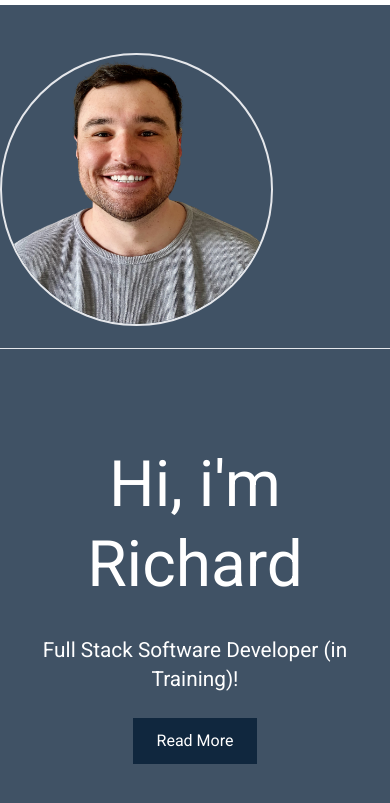
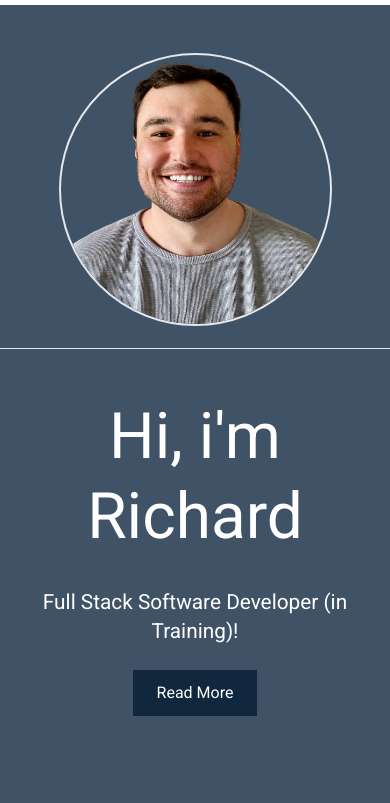
Before and after one commit to sigltech/sigl_portfolio, a website: page src/index.html in a window 390 px wide. Shown: the part 111-914 px from the top of the page. Drawn offline with Linux system fonts and the light colour scheme.

Commit message:
fixed styling for image on mobile

```diff
--- a/src/index.css
+++ b/src/index.css
@@ -140,7 +140,12 @@ body {
         margin-bottom: 1rem;
     }
 
+    .mobile-img-div {
+        margin: auto;
+    }
+
     .showcase-right-col {
+        margin-top: 1rem;
         flex-direction: column;
         justify-content: center;
         align-items: center;
```
